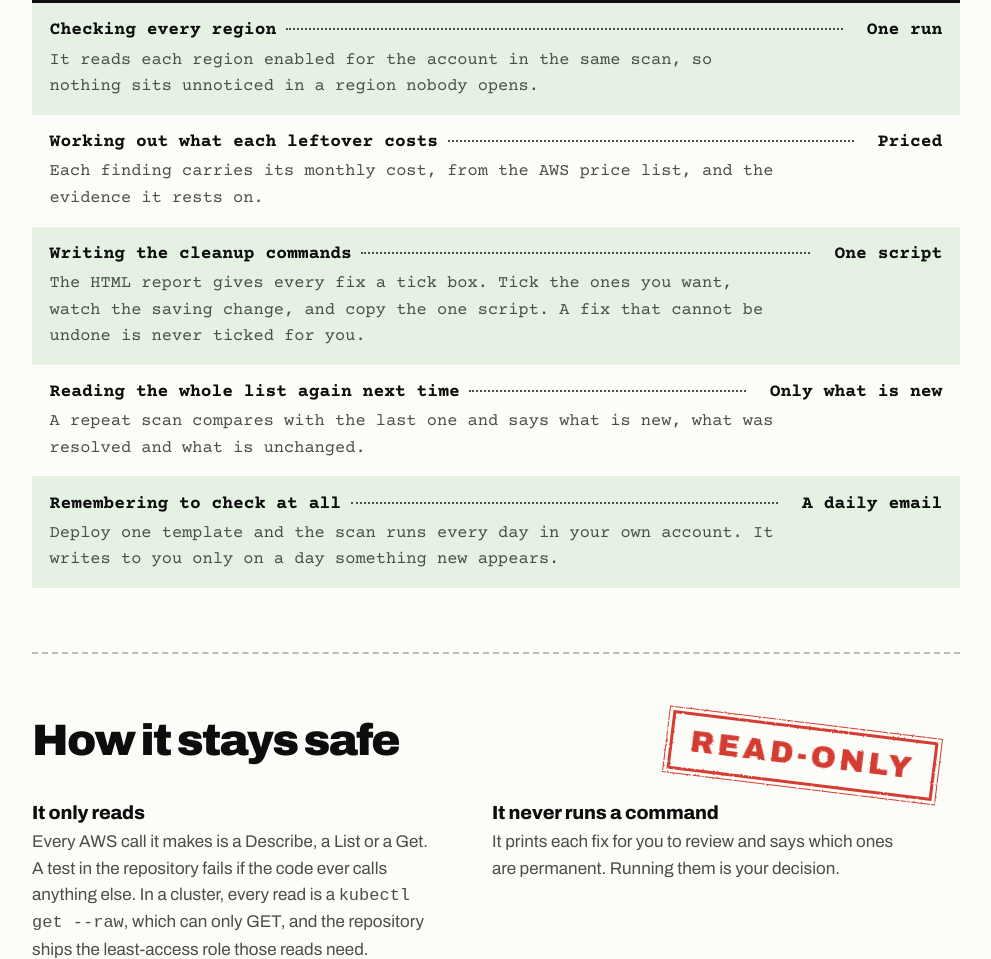
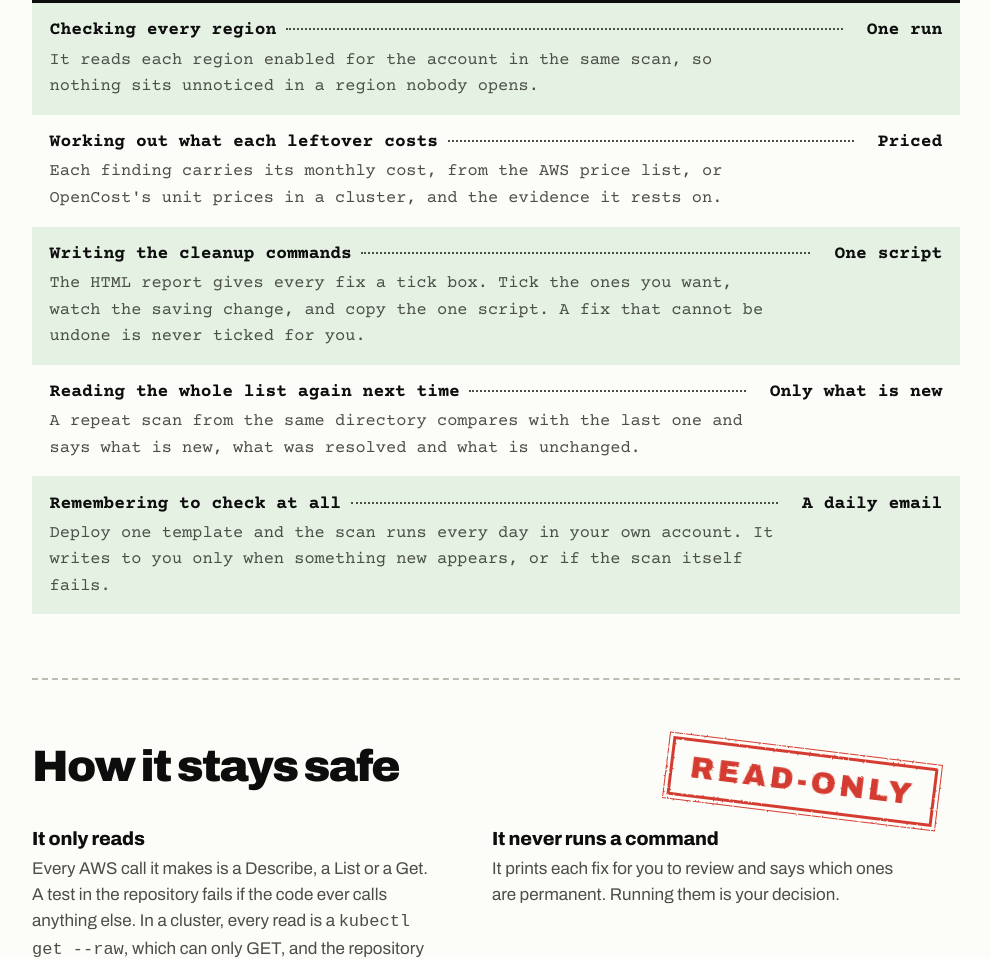
Before and after one commit to sai-na/cloudpilot, a plain HTML site: page site/index.html in a window 1280 px wide. Shown: the part 1108-2067 px from the top of the page, without its empty margins (144-1135 px from the left). Drawn offline with Linux system fonts and the light colour scheme.

Commit message:
no-mistakes(review): Qualify pricing, comparison and daily-email claims on landing page

```diff
--- a/site/index.html
+++ b/site/index.html
@@ -267,7 +267,7 @@ footer p { border-top: 2px dashed var(--line); margin: 0; padding-block: 2rem 3.
     </li>
     <li>
       <span class="item">Working out what each leftover costs</span><span class="amount">Priced</span>
-      <p class="note">Each finding carries its monthly cost, from the AWS price list, and the evidence it rests on.</p>
+      <p class="note">Each finding carries its monthly cost, from the AWS price list, or OpenCost's unit prices in a cluster, and the evidence it rests on.</p>
     </li>
     <li>
       <span class="item">Writing the cleanup commands</span><span class="amount">One script</span>
@@ -275,11 +275,11 @@ footer p { border-top: 2px dashed var(--line); margin: 0; padding-block: 2rem 3.
     </li>
     <li>
       <span class="item">Reading the whole list again next time</span><span class="amount">Only what is new</span>
-      <p class="note">A repeat scan compares with the last one and says what is new, what was resolved and what is unchanged.</p>
+      <p class="note">A repeat scan from the same directory compares with the last one and says what is new, what was resolved and what is unchanged.</p>
     </li>
     <li>
       <span class="item">Remembering to check at all</span><span class="amount">A daily email</span>
-      <p class="note">Deploy one template and the scan runs every day in your own account. It writes to you only on a day something new appears.</p>
+      <p class="note">Deploy one template and the scan runs every day in your own account. It writes to you only when something new appears, or if the scan itself fails.</p>
     </li>
   </ol>
 </section>
```
